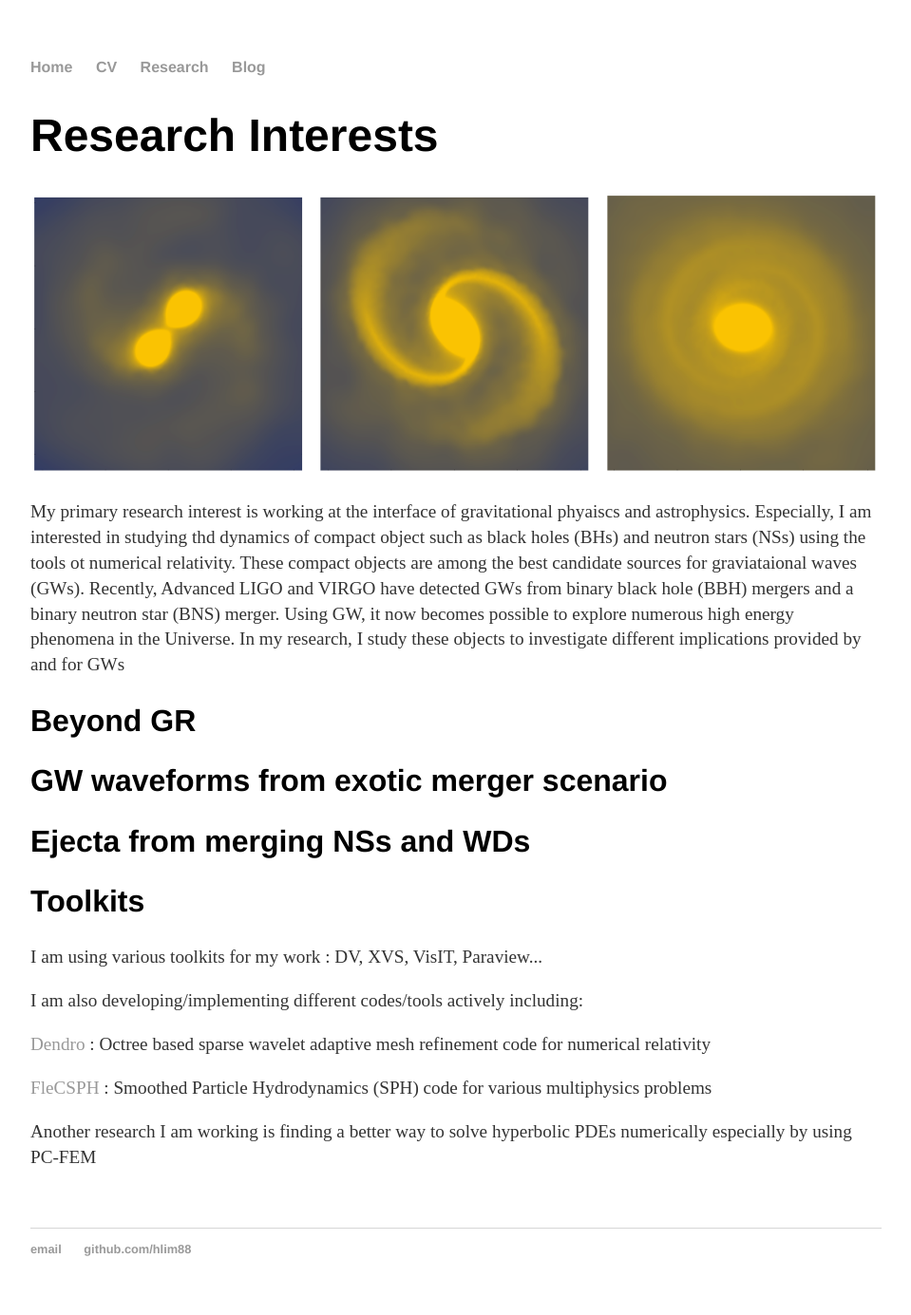
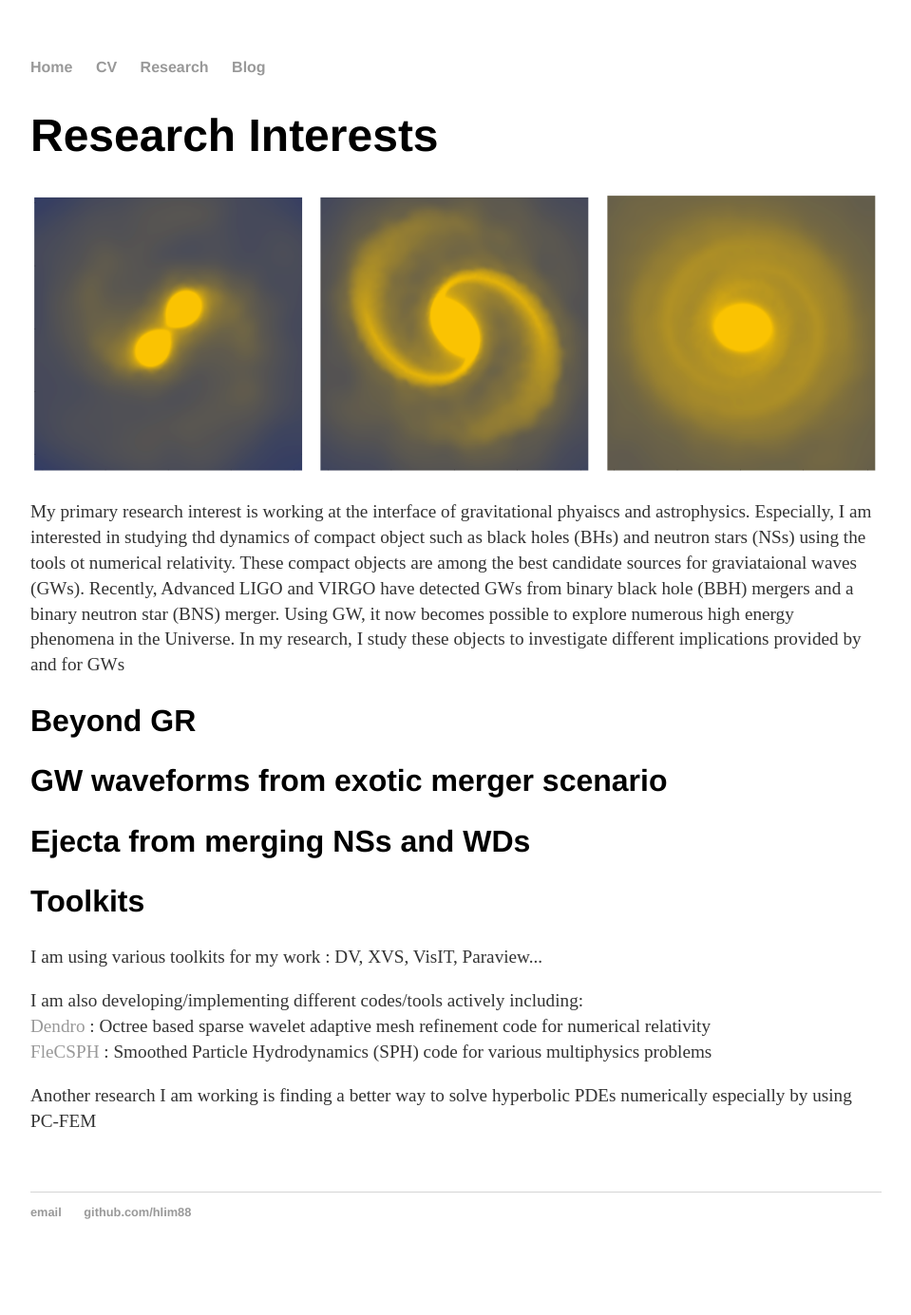
Before and after one commit to hlim88/hlim88.github.io, a Jekyll site: the page built from research/index.html, in a window 1280 px wide. Shown: the whole page at 95% size, without its empty margins (160-1119 px from the left). Built offline with Jekyll 4.4.1, drawn with Linux system fonts in a browser that asks for light colours; after the commit the page ends 1346 px from its top, so only the background shows below that.

Commit message:
Still doing pic sizing

```diff
--- a/index.html
+++ b/index.html
@@ -6,7 +6,7 @@ title: Hyun Lim
 		<div class="blurb">
 			<h1>Welcome to Hyun Lim's Webpage</h1>
            <!-- <p><img src="images/hlim.jpg" alt="Hyun Lim" width="307" height="205" class="align_right shadow"/>-->
-           <p><img src="images/hlim.jpg" alt="Hyun Lim" style='height: 100%; width: 100%; object-fit: contain' class="align_right shadow"/>
+           <p><img src="images/hlim.jpg" alt="Hyun Lim" style='height: 100%; width: 100%; object-fit: scale-down' class="align_right shadow"/>
 			I am a theoretical/computational physicist who is working on gravitational physics and astrophysics. Currently, I am a visiting graduate fellow at <a href="https://www.perimeterinstitute.ca">Perimeter Institute</a> </p>
 			<p>Check my <a href="/cv">CV</a> for more details about me</p>
 		    <p>Check <a href="/research">Research</a> for my research interests</p>
--- a/research/index.html
+++ b/research/index.html
@@ -21,9 +21,9 @@ title: Research Interest
 
 		<h2>Toolkits</h2>
          <p> I am using various toolkits for my work : DV, XVS, VisIT, Paraview...</p>
-         <p> I am also developing/implementing different codes/tools actively including:</p>
-         <p> <a href ="https://github.com/paralab/Dendro-GR">Dendro</a> : Octree based sparse wavelet adaptive mesh refinement code for numerical relativity </p>
-         <p> <a href ="https://github.com/laristra/flecsph">FleCSPH</a> : Smoothed Particle Hydrodynamics (SPH) code for various multiphysics problems </p>
+         <p> I am also developing/implementing different codes/tools actively including:<br>
+         <a href ="https://github.com/paralab/Dendro-GR">Dendro</a> : Octree based sparse wavelet adaptive mesh refinement code for numerical relativity <br>
+         <a href ="https://github.com/laristra/flecsph">FleCSPH</a> : Smoothed Particle Hydrodynamics (SPH) code for various multiphysics problems </p>
         <p> Another research I am working is finding a better way to solve hyperbolic PDEs numerically especially by
         using PC-FEM</p>
 
```
